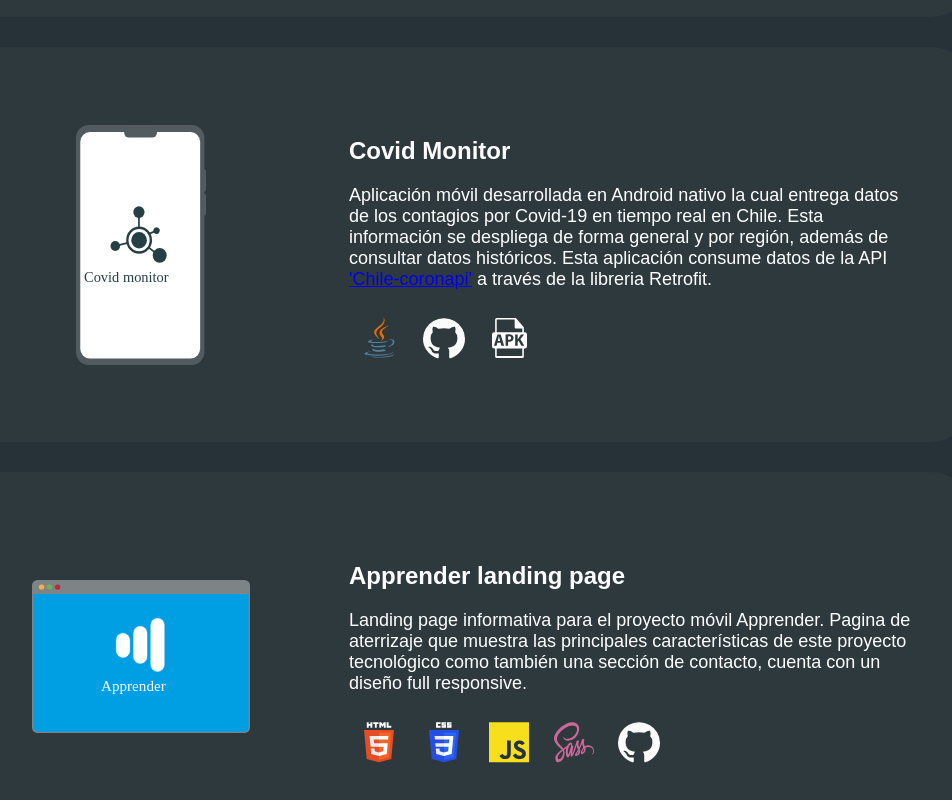
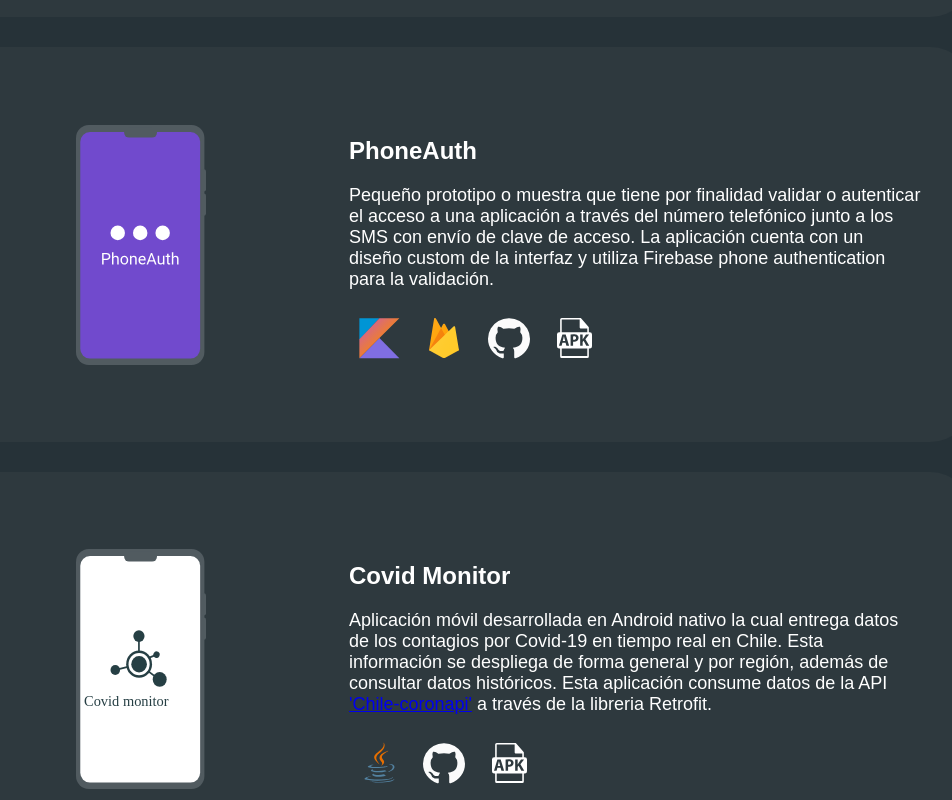
Before and after one commit to pablotomey/PortafolioWeb, a website: page build/projects.html in a window 1280 px wide. Shown: the part 740-1540 px from the top of the page, without its empty margins (187-1139 px from the left). Drawn offline with Linux system fonts and the light colour scheme.

Commit message:
Actualización de la sección de proyectos y readme.md

```diff
--- a/build/projects.html
+++ b/build/projects.html
@@ -4,14 +4,16 @@
     <meta charset="UTF-8" />
     <meta name="viewport" content="width=device-width, initial-scale=1.0" />
     <link rel="stylesheet" href="css/style.min.css" />
-    <link rel="shortcut icon" href="img/icon-pt.png" type="image/x-icon">
+    <link rel="shortcut icon" href="img/icon-pt.png" type="image/x-icon" />
     <title>Proyectos</title>
   </head>
   <body>
     <section id="projects-header">
       <div class="wrapper">
         <div class="projects-header-block">
-          <a href="index.html"><img src="img/logo-portafolio.svg" alt="logo-portafolio"></a>
+          <a href="index.html"
+            ><img src="img/logo-portafolio.svg" alt="logo-portafolio"
+          /></a>
           <h1>Proyectos mobile y web</h1>
         </div>
       </div>
@@ -19,6 +21,7 @@
     <section id="projects-page">
       <div class="wrapper">
         <div class="project-group-block">
+          <!--Apprender-->
           <div class="project-card">
             <div class="img-project">
               <img
@@ -59,6 +62,45 @@
               </div>
             </div>
           </div>
+          <!--PhoneAuth-->
+          <div class="project-card">
+            <div class="img-project">
+              <img
+                class="mobile-img"
+                src="img/phoneauth-phone.svg"
+                alt="project-img"
+              />
+            </div>
+            <div class="project-desc">
+              <div class="description">
+                <h2>PhoneAuth</h2>
+                <p>
+                  Pequeño prototipo o muestra que tiene por finalidad validar o autenticar el acceso a una aplicación
+                  a través del número telefónico junto a los SMS con envío de clave de acceso.
+                  La aplicación cuenta con un diseño custom de la interfaz y utiliza Firebase phone authentication para la validación.
+                </p>
+              </div>
+              <div class="logo-block">
+                <div class="tech-logo">
+                  <img src="img/kotlin-60dp.svg" alt="kotlin-logo" />
+                </div>
+                <div class="tech-logo">
+                  <img src="img/firebase-60dp.svg" alt="firebase-logo" />
+                </div>
+                <div class="tech-logo">
+                  <a href="https://github.com/pablotomey/Proyecto-Apprender"
+                    ><img src="img/github-60dp.svg" alt="github-logo"
+                  /></a>
+                </div>
+                <div class="tech-logo">
+                  <a href="https://drive.google.com/file/d/1lYvOTiULusuoIdpo5_Lq5XIRFFrJuDkU/view?usp=sharing">
+                    <img src="img/apk-60dp.svg" alt="apk-logo" />
+                  </a>
+                </div>
+              </div>
+            </div>
+          </div>
+          <!--Covid monitor-->
           <div class="project-card">
             <div class="img-project">
               <img
@@ -80,7 +122,8 @@
                     ><a href="https://github.com/sanguineti/chile-coronapi.git"
                       >'Chile-coronapi'</a
                     ></span
-                  > a través de la libreria Retrofit.
+                  >
+                  a través de la libreria Retrofit.
                 </p>
               </div>
               <div class="logo-block">
@@ -93,11 +136,14 @@
                   /></a>
                 </div>
                 <div class="tech-logo">
-                  <img src="img/apk-60dp.svg" alt="apk-logo" />
+                  <a href="https://drive.google.com/file/d/1GDvLLKwuBKfKwAk1nXFBoIS2XtElY4Qh/view?usp=sharing">
+                    <img src="img/apk-60dp.svg" alt="apk-logo" />
+                  </a>
                 </div>
               </div>
             </div>
           </div>
+          <!--Apprender landing-->
           <div class="project-card">
             <div class="img-project">
               <a href="http://www.apprenderchile.com/"
@@ -138,6 +184,7 @@
               </div>
             </div>
           </div>
+          <!--Portafolio landing-->
           <div class="project-card">
             <div class="img-project">
               <img
@@ -152,8 +199,8 @@
                 <p>
                   Portafolio encargado de mostrar información relevante sobre
                   capacidades técnicas y proyectos realizados a lo largo del
-                  tiempo. Diseño full responsive y con diseños vectoriales realizados
-                  con Adobe Illustrator.
+                  tiempo. Diseño full responsive y con diseños vectoriales
+                  realizados con Adobe Illustrator.
                 </p>
               </div>
               <div class="logo-block">
@@ -177,6 +224,7 @@
               </div>
             </div>
           </div>
+          <!--AppWeb nutrición-->
           <div class="project-card">
             <div class="img-project">
               <a href="https://youtu.be/tPI5Qym4Byc"
@@ -226,14 +274,28 @@
     <section id="projects-footer">
       <div class="wrapper">
         <div class="projects-footer-block">
-          <a href="https://www.linkedin.com/in/pablo-tomey-paylamilla-3b218b54/">
-            <img class="project-footer-logos" src="img/linkedin-dark-logo.svg" alt="" />
+          <a
+            href="https://www.linkedin.com/in/pablo-tomey-paylamilla-3b218b54/"
+          >
+            <img
+              class="project-footer-logos"
+              src="img/linkedin-dark-logo.svg"
+              alt=""
+            />
           </a>
           <a href="https://github.com/pablotomey">
-            <img class="project-footer-logos" src="img/github-dark-sign.svg" alt=""/>
+            <img
+              class="project-footer-logos"
+              src="img/github-dark-sign.svg"
+              alt=""
+            />
           </a>
           <a href="https://www.behance.net/pablotp873451">
-            <img class="project-footer-logos" src="img/behance-dark-logo.svg" alt=""/>
+            <img
+              class="project-footer-logos"
+              src="img/behance-dark-logo.svg"
+              alt=""
+            />
           </a>
         </div>
       </div>
```
Also changed, not shown: README.md, build/img/phoneauth-phone.svg (added), source/img/behance-dark-logo.svg (deleted), source/img/behance-logo.svg (deleted), source/img/github-dark-sign.svg (deleted), source/img/github-sign.svg (deleted), source/img/linkedin-dark-logo.svg (deleted), source/img/linkedin-logo.svg (deleted), source/img/phoneauth-phone.svg (added).
